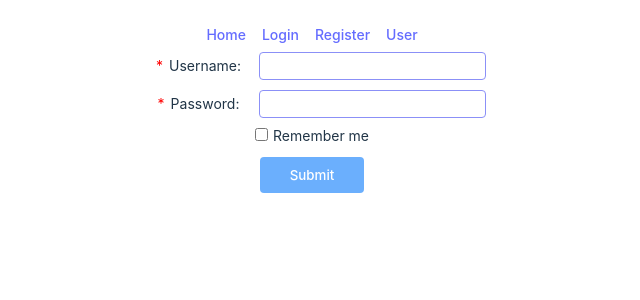
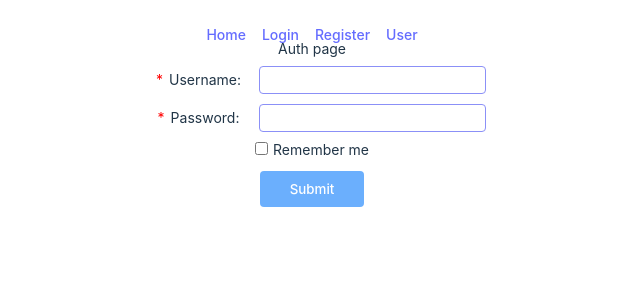
Before and after one commit to edu-testes/fake-backend-api-connection, a React (Vite) app: page /login in a window 1280 px wide. Shown: the top 300 px of the page, without its empty margins (328-968 px from the left). Built offline with nearby package versions, Linux system fonts and the light colour scheme.

Commit message:
Corrected display of the AuthPage

```diff
--- a/src/App.tsx
+++ b/src/App.tsx
@@ -6,7 +6,7 @@ import { BrowserRouter, Route, Routes } from "react-router-dom";
 import NavBar from "./components/NavBar/NavBar.tsx";
 
 import HomePage from "./pages/HomePage.tsx";
-import AuthPage from "./components/UserForm/UserForm.tsx";
+import AuthPage from "./pages/AuthPage.tsx";
 import RegisterPage from "./pages/RegisterPage.tsx";
 import UserPage from "./pages/UserPage.tsx";
 
--- a/src/pages/AuthPage.tsx
+++ b/src/pages/AuthPage.tsx
@@ -3,7 +3,7 @@ import UserForm  from "../components/UserForm/UserForm.tsx";
 export default function AuthPage() {
   return (
     <>
-      <p>Login page</p>
+      <p>Auth page</p>
       <UserForm />
     </>
   )
```
